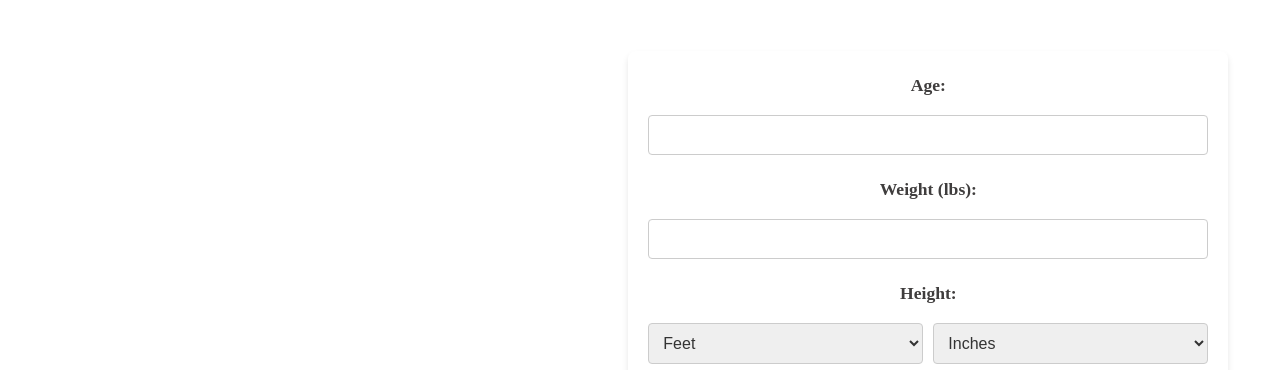
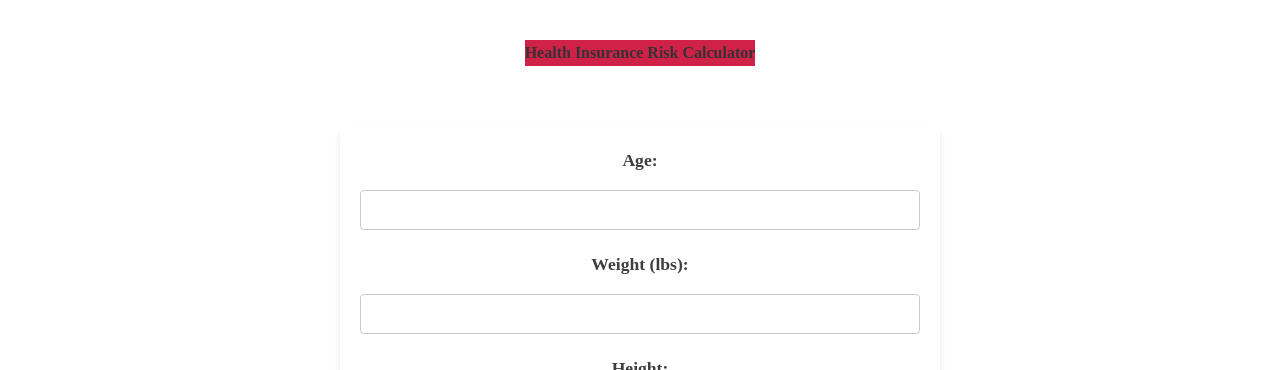
Before and after one commit to Scrum-And-Scrummer/health-insurance-calc-static, a plain HTML site: page index.html in a window 1280 px wide. Shown: the top 370 px of the page. Drawn offline with Linux system fonts and the light colour scheme.

Commit message:
Fix layout to vertical.

```diff
--- a/index.css
+++ b/index.css
@@ -11,7 +11,8 @@ body{
     line-height: 1.6;
     padding: 20px;
     display: flex;
-    justify-content: center;
+    flex-direction: column;
+    justify-content: flex-start;;
     align-items: center;
     height: 100vh;
 }
@@ -20,8 +21,8 @@ h1{
     text-align: center;
     background-color:#D02149;
     color: white;
-    margin-bottom: 30px;
-    font-size: 2.5em;
+    margin-bottom: 60px;
+    font-size: 1em;
 }
 
 /* Form Container */
```
